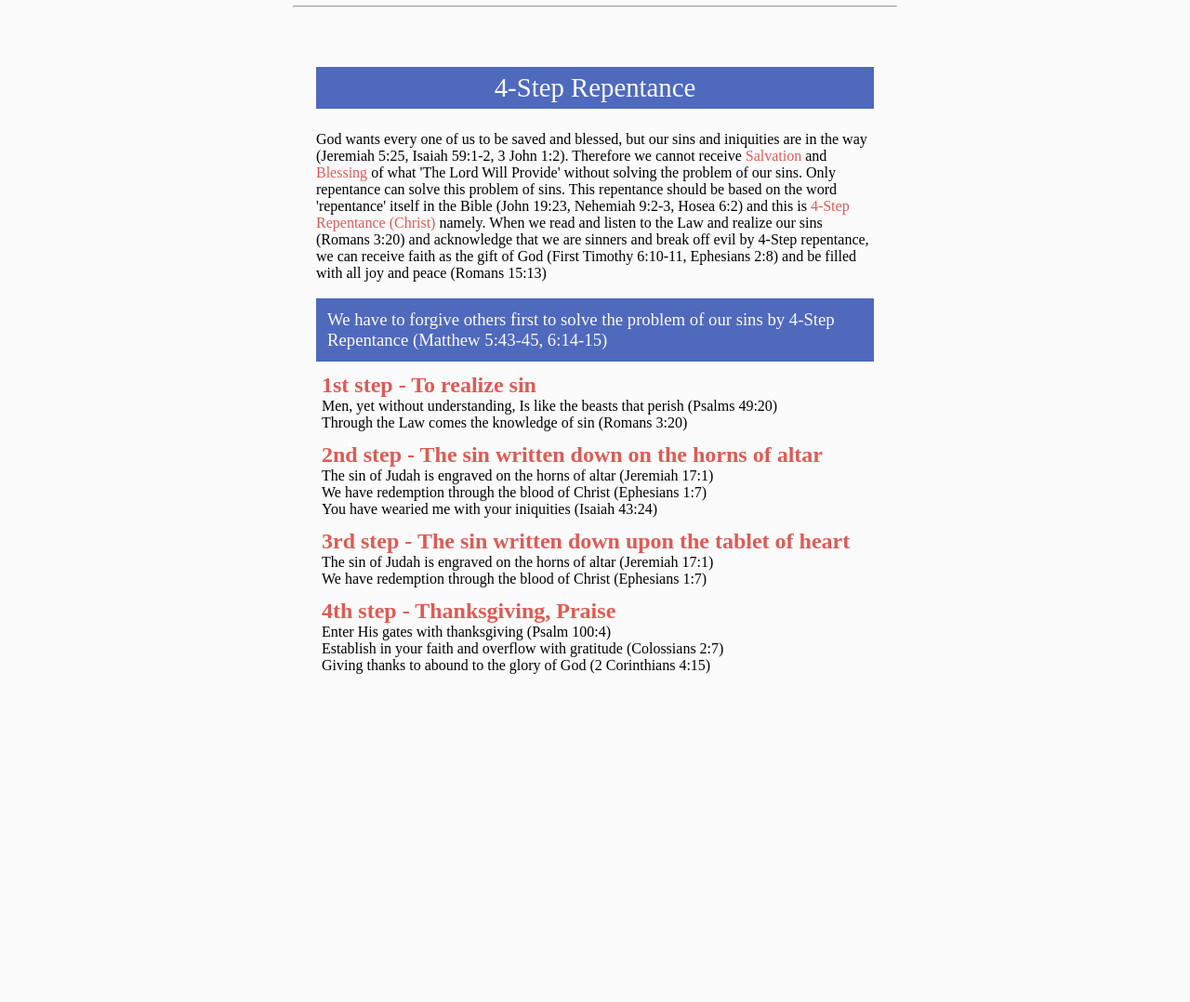
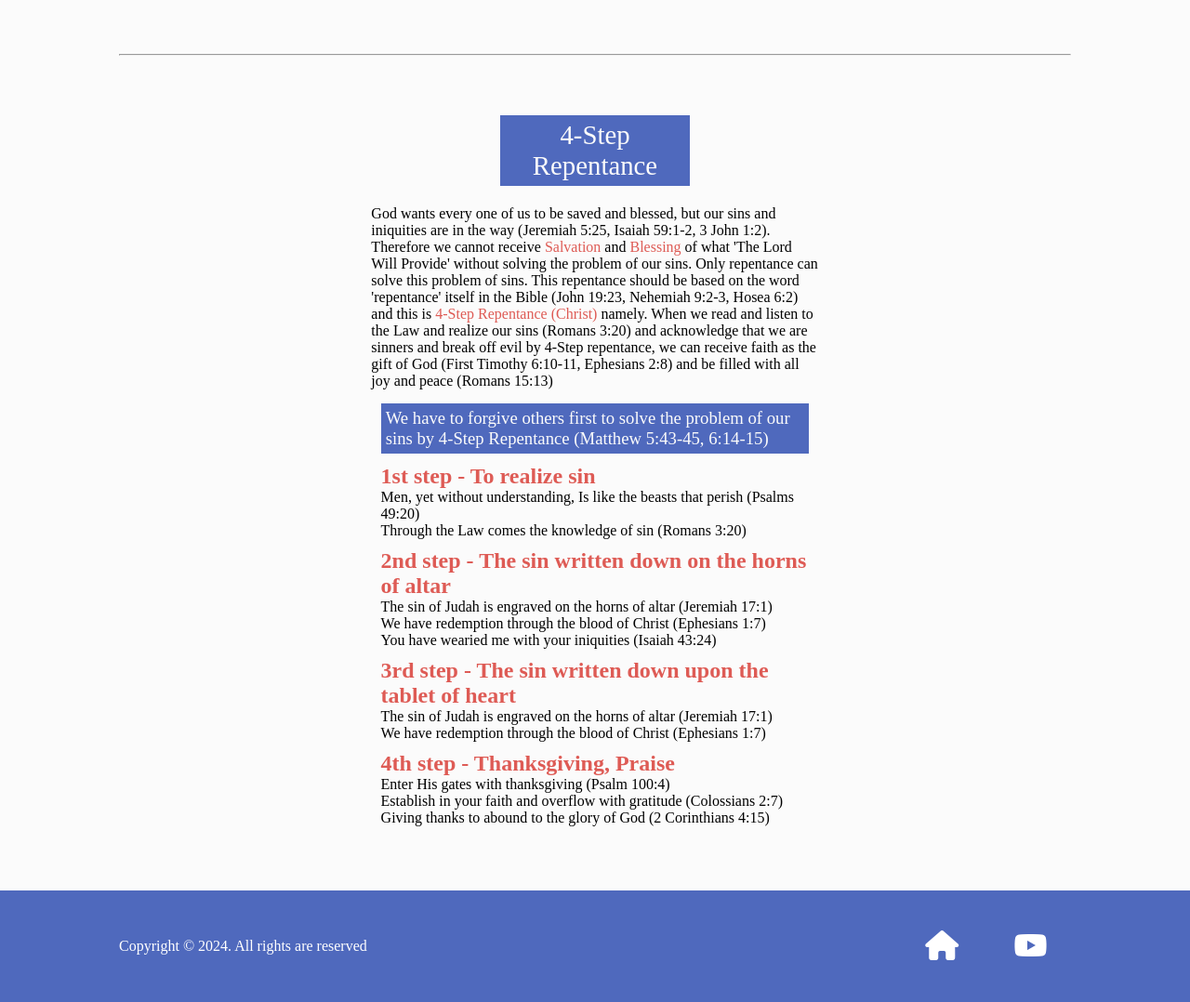
Before and after one commit to dkim2448/first-church-busan-card, a plain HTML site: page index.html in a window 1280 px wide. Shown: the part 816-1894 px from the top of the page at 93% size. Before the commit the page ends 1611 px from the top, so only its background shows below. Drawn offline with Linux system fonts and the light colour scheme; a web font is replaced by a local one.

Commit message:
Add files via upload

```diff
--- a/index.html
+++ b/index.html
@@ -116,6 +116,19 @@
         <p>Giving thanks to abound to the glory of God (2 Corinthians 4:15)</p>
       </div>
     </section>
+    <footer>
+      <div class="footertext">
+        <p>Copyright © 2024. All rights are reserved</p>
+      </div>
+      <div class="footericons">
+        <a id="profile-link" target="_blank" href="http://www.church.or.kr/">
+          <i class="fa-solid fa-house"></i>
+        </a>
+        <a id="profile-link" target="_blank" href="https://www.youtube.com/@BusanFirstChurch">
+          <i class="fa-brands fa-youtube"></i>
+        </a>
+      </div>
+    </footer>
   </main>
 </body>
 </html>
--- a/styles.css
+++ b/styles.css
@@ -24,7 +24,7 @@ body {
     justify-content: space-between;
     align-items: center;
     height: 10vh;
-    width: 600px;
+    width: 40vw;
 }
 
 #title {
@@ -69,7 +69,7 @@ body {
     height: auto;
     margin-left: auto;
     margin-right: auto;
-    width: 600px;
+    width: 40vw;
     /* font-size: 1rem; */
 }
 
@@ -115,14 +115,14 @@ body {
 }
 
 #block {
-    width: 50%;
-    height: 1.8vh;
+    width: 60%;
+    height: 2.5vh;
     background-color: #fbfbfb;
     margin-right: 2%;
 }
 
 hr {
-    width: 650px;
+    width: 80%;
     margin: auto;
 }
 
@@ -134,7 +134,7 @@ hr {
     height: auto;
     margin-left: auto;
     margin-right: auto;
-    width: 600px;
+    width: 40vw;
 }
 
 #title2 {
@@ -145,10 +145,11 @@ hr {
     padding-top: 1%;
     padding-bottom: 1%;
     font-size: 1.2em;
+    width: 40%;
 }
 
 #step1, #step2, #step3, #step4{
-    padding: 1% 1% 1% 1%;
+    padding: 1% 5% 1% 5%;
 }
 
 #step1 {
@@ -160,7 +161,7 @@ hr {
 }
 
 #explain {
-    padding: 3% 0;
+    padding: 3%;
 }
 
 #explain span {
@@ -168,10 +169,11 @@ hr {
 }
 
 #stepintro {
+    width: 90%;
     margin: auto;
     color: #fbfbfb;
     background-color: #4f69bd;
-    padding: 2%;
+    padding: 1%;
 }
 
 #step1 h1, #step2 h1, #step3 h1, #step4 h1 {
@@ -179,3 +181,41 @@ hr {
     font-weight: bold;
     font-size: 1.5em;
 }
+
+
+/* FOOTER */
+
+footer {
+    display: flex;
+    justify-content: space-between;
+    height: 15vh;
+    align-items: center;
+    background-color: #4f69bd;
+}
+
+.footertext {
+    margin: 0 10vw;
+    font-size: 1em;
+    color: white;
+}
+
+.footericons {
+    margin: 0 10vw;
+    font-size: 2em;
+}
+
+.footericons a{
+    color: white;
+    text-decoration: none;
+    padding: 0 1vw;
+    transition-duration: 1000ms;
+    margin: 1vw;
+}
+
+.footericons i {
+    transition-duration: 300ms;
+}
+
+.footericons i:hover {
+    transform: scale(1.2, 1.2);
+}
```
